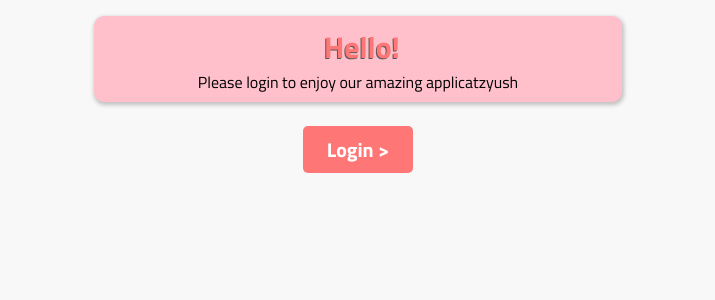
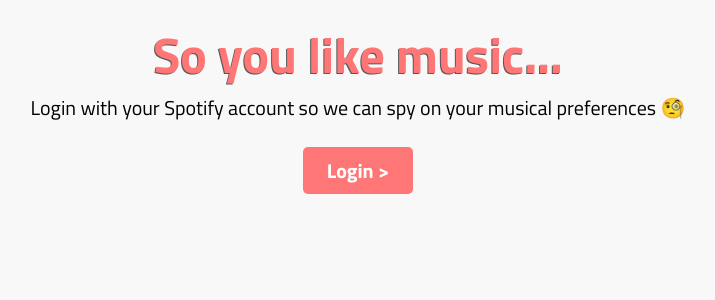
Before and after one commit to NitsanAmit/Spotifun, a React (Create React App) app: page / in a window 1280 px wide. Shown: the top 300 px of the page, without its empty margins (282-997 px from the left). Built offline with nearby package versions, Linux system fonts and the light colour scheme.

Commit message:
Refactoring strings, remodeling the login page. Made the "save playlist" button bigger.

```diff
--- a/src/artist-selection/artist-picker.tsx
+++ b/src/artist-selection/artist-picker.tsx
@@ -1,5 +1,5 @@
 import React, {useContext, useEffect, useState} from "react";
-import "../styles/pickers.css"
+import "../styles/styles.css"
 import {ArtistSelectionBox} from "./artist-selection-box";
 import {ArtistStore} from "./artist-store";
 import {SpotifyApi} from "../networking/spotify.api";
--- a/src/genre-selection/genre-picker.tsx
+++ b/src/genre-selection/genre-picker.tsx
@@ -1,6 +1,6 @@
 import React, {useContext, useEffect, useState} from "react";
 import {GenreSelectionBox} from "./genre-selection-box";
-import "../styles/pickers.css"
+import "../styles/styles.css"
 import {GenreStore} from "./genre-store";
 import {observer} from "mobx-react";
 import {AppButton} from "../shared-components/app-button";
--- a/src/login-page/login-form.tsx
+++ b/src/login-page/login-form.tsx
@@ -1,20 +1,37 @@
 import React, {useContext} from "react";
 import {LoginConsts} from "../models/app-consts";
-import {InformationPanel} from "../shared-components/info-panel";
 import {AppButton} from "../shared-components/app-button";
 import {LocaleContext} from "../spotifun";
+import styled from "styled-components";
 
 export const LoginForm: React.FunctionComponent = () => {
     const strings = useContext(LocaleContext);
     return (
-        <>
-            <InformationPanel title={strings.login_form_info_box_title} description={strings.login_form_info_box_content}/>
+        <StyledContainer>
+            <h1>
+                {
+                    strings.login_form_info_box_title
+                }
+            </h1>
+            <StyledSpan>
+                {
+                    strings.login_form_info_box_content
+                }
+            </StyledSpan>
             <AppButton
                 label={"Login >"}
                 url={loginUrl}/>
-        </>
+        </StyledContainer>
     )
 };
 
+const StyledContainer = styled.div`
+    margin: 16px auto;
+    text-align: center;
+`,
+    StyledSpan = styled.span`
+    font-size: 20px;
+`;
+
 const {authEndpoint, clientId, redirectUri, scopes} = LoginConsts;
 const loginUrl = `${authEndpoint}?client_id=${clientId}&redirect_uri=${encodeURIComponent(redirectUri)}&scope=${encodeURIComponent(scopes)}&response_type=code`
--- a/src/playlist-review/playlist-controls.tsx
+++ b/src/playlist-review/playlist-controls.tsx
@@ -49,18 +49,18 @@
     margin: auto 8px;
     background: ${backgroundColor};
     outline: none;
-    padding: 8px;
+    padding: 12px;
     display: flex;
     flex-direction: row;
-    font: 14px 'Titillium Web', sans-serif;
+    font: 22px 'Titillium Web', sans-serif;
     cursor: ${(props: any) => props.disabled ? 'default' : 'pointer'};
 `,
     StyledInnerContainer = styled.div`
     margin: auto 0 auto 4px;
 `,
     StyledIcon = styled.img`
-    height: 16px;
-    width: 16px;
+    height: 24px;
+    width: 24px;
     margin: auto;
     filter: invert(74%) sepia(60%) saturate(4555%) hue-rotate(318deg) brightness(109%) contrast(114%);
 `;
--- a/src/playlist-review/playlist-review.tsx
+++ b/src/playlist-review/playlist-review.tsx
@@ -6,6 +6,7 @@
 import { PlaylistControls } from "./playlist-controls";
 import {Genres} from "../models/genres";
 import {LocaleContext} from "../spotifun";
+import styled from "styled-components";
 
 
 export const PlaylistReview: React.FunctionComponent<PlaylistReviewProps> = ({spotifyApi,userId , selectedGenres, selectedArtists}) => {
@@ -26,11 +27,12 @@
         <>
             {
                 playlistReviewStore ?
-                    <>
+                    <StyledContainer>
                         <h2>{strings.playlist_review_title}</h2>
+                        {strings.playlist_review_description}
                         <PlaylistReviewTable playlistReviewStore={playlistReviewStore}/>
                         <PlaylistControls onSave={savePlaylist}/>
-                    </>
+                    </StyledContainer>
                     : <Spinner/>
             }
         </>
@@ -49,3 +51,8 @@
     selectedGenres: string[];
     selectedArtists: string[];
 }
+
+const StyledContainer = styled.div`
+    text-align: center;
+    white-space: pre-line;
+`;
--- a/src/static-resources/i18n/locale-service.ts
+++ b/src/static-resources/i18n/locale-service.ts
@@ -24,5 +24,6 @@
     playlist_controls_save_button_playlist_saved: string;
     playlist_controls_save_button_save_playlist: string;
     playlist_review_title: string;
+    playlist_review_description: string;
     user_card_profile_alt: string;
 }
--- a/src/static-resources/i18n/strings.en.json
+++ b/src/static-resources/i18n/strings.en.json
@@ -3,16 +3,17 @@
   "genre_picker_proceed_button": "Proceed to artists selection >",
   "artists_picker_title": "Pick 1-3 artists that you like:",
   "artists_picker_info_box_title": "Exploring new grounds, are we?",
-  "artists_picker_info_box_content": "We noticed you don't listen much to the categories you've chosen, so we went ahead and picked some awesome artists from that category for you to explore.",
+  "artists_picker_info_box_content": "We've noticed you don't listen much to the categories you've chosen, so we went ahead and picked some awesome artists from that category for you to explore.",
   "artists_picker_proceed_button_enabled": "Make me a killer playlist already!!!",
   "artists_picker_proceed_button_disabled": "Select more artists to continue",
-  "login_form_info_box_title": "Hello!",
-  "login_form_info_box_content": "Please login to enjoy our amazing applicatzyush",
+  "login_form_info_box_title": "So you like music...",
+  "login_form_info_box_content": "Login with your Spotify account so we can spy on your musical preferences \uD83E\uDDD0",
   "playlist_item_heart_button_alt": "Add this song to your library",
   "playlist_item_album_image_alt": "album art",
   "playlist_item_album_image_play_button_alt": "play preview",
   "playlist_controls_save_button_playlist_saved": "Playlist saved!",
   "playlist_controls_save_button_save_playlist": "Save to Spotify",
-  "playlist_review_title": "Here is your new amazing playlist!!!",
+  "playlist_review_title": "Here is your new amazing playlist!",
+  "playlist_review_description": "Save your playlist to spotify by click the button on the bottom left corner.\nClick the album art to listen to the song preview (if available)",
   "user_card_profile_alt": "Your handsome self"
 }
--- a/src/styles/pickers.css
+++ b/src/styles/styles.css
@@ -6,20 +6,28 @@
     display: grid;
 }
 
+h1, h2 {
+    color: #ff7676;
+    text-shadow: -1px 1px #585858;
+}
+
+h1 {
+    font-size: 50px;
+    margin: 0;
+}
+
+h2 {
+    font-size: 30px;
+    text-align: center;
+    display: block;
+    margin: 0 auto 16px auto;
+}
+
 h3 {
     text-overflow: ellipsis;
     overflow: hidden;
     white-space: nowrap;
     margin-top: 68px;
-}
-
-h2 {
-    font-size: 30px;
-    color: #ff7676;
-    text-shadow: -1px 1px #585858;
-    text-align: center;
-    display: block;
-    margin: 0 auto 16px auto;
 }
 
 .picker-container {
```
